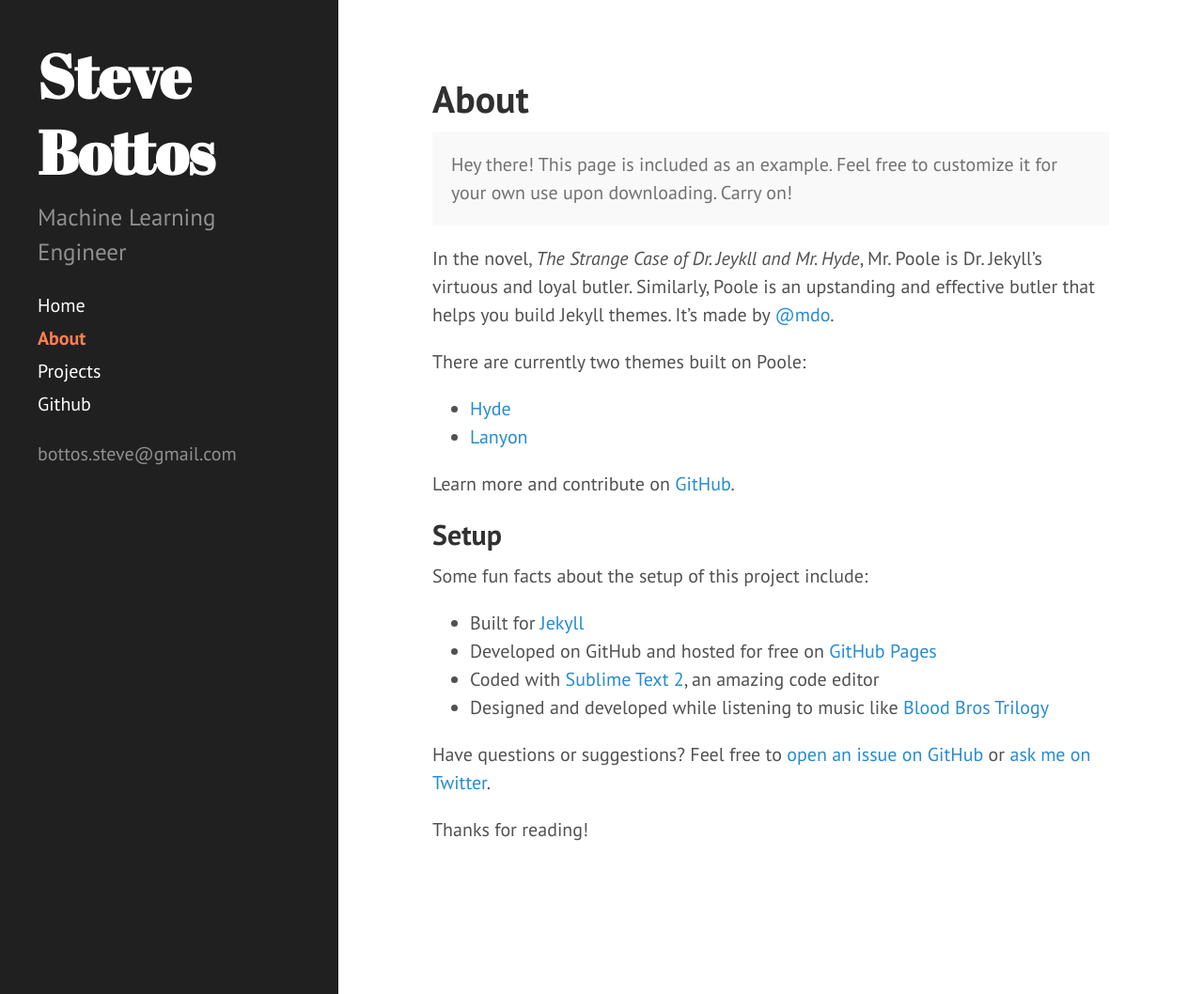
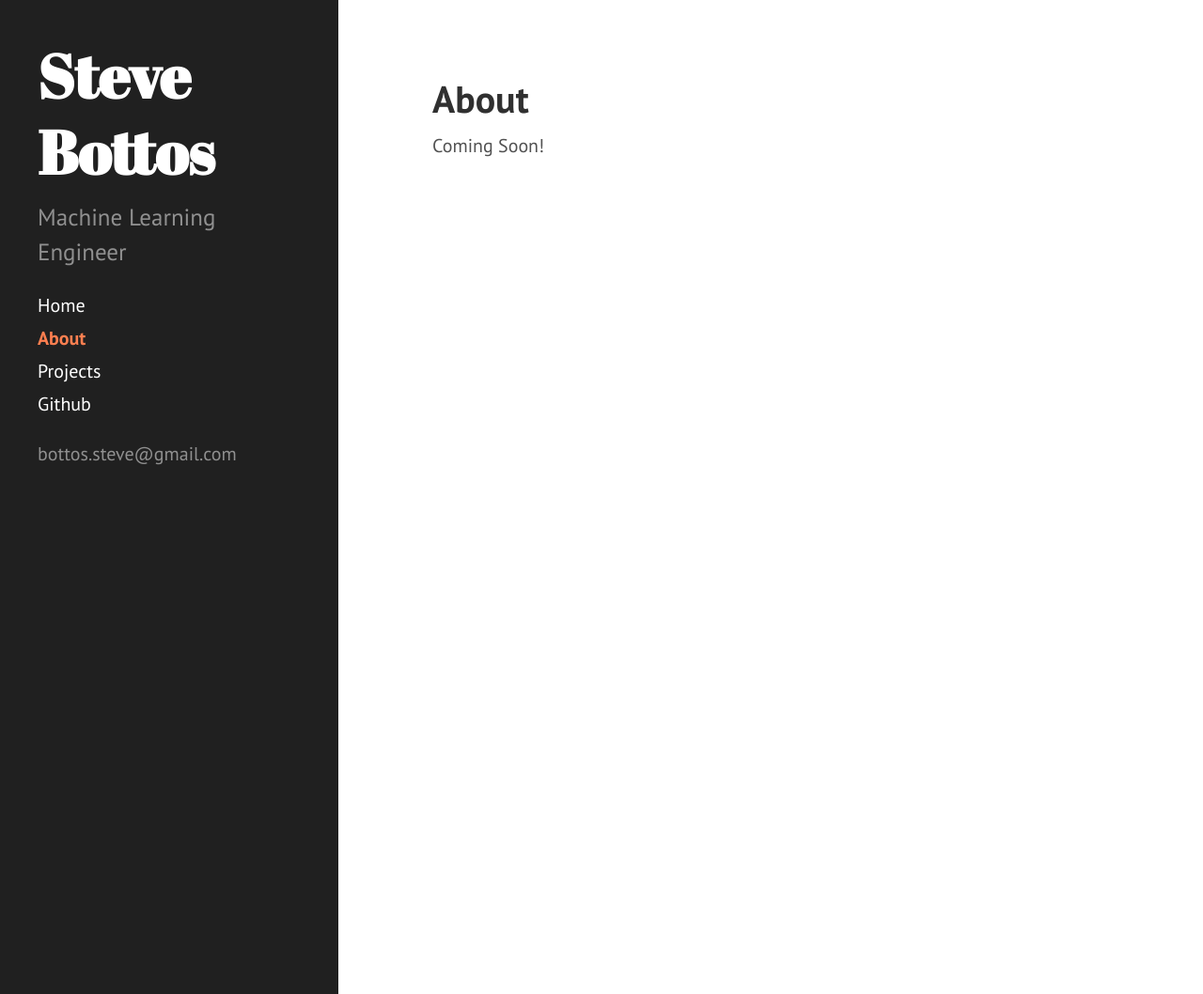
Before and after one commit to stevebottos/stevebottos.github.io, a Jekyll site: the page built from about.md, in a window 1280 px wide and 1058 px high. Shown: the whole window at 94% size. Built offline with Jekyll 4.4.1, drawn with Linux system fonts in a browser that asks for light colours.

Commit message:
Update about.md

```diff
--- a/about.md
+++ b/about.md
@@ -3,28 +3,4 @@
 title: About
 ---
 
-<p class="message">
-  Hey there! This page is included as an example. Feel free to customize it for your own use upon downloading. Carry on!
-</p>
-
-In the novel, *The Strange Case of Dr. Jeykll and Mr. Hyde*, Mr. Poole is Dr. Jekyll's virtuous and loyal butler. Similarly, Poole is an upstanding and effective butler that helps you build Jekyll themes. It's made by [@mdo](https://twitter.com/mdo).
-
-There are currently two themes built on Poole:
-
-* [Hyde](http://hyde.getpoole.com)
-* [Lanyon](http://lanyon.getpoole.com)
-
-Learn more and contribute on [GitHub](https://github.com/poole).
-
-## Setup
-
-Some fun facts about the setup of this project include:
-
-* Built for [Jekyll](http://jekyllrb.com)
-* Developed on GitHub and hosted for free on [GitHub Pages](https://pages.github.com)
-* Coded with [Sublime Text 2](http://sublimetext.com), an amazing code editor
-* Designed and developed while listening to music like [Blood Bros Trilogy](https://soundcloud.com/maddecent/sets/blood-bros-series)
-
-Have questions or suggestions? Feel free to [open an issue on GitHub](https://github.com/poole/issues/new) or [ask me on Twitter](https://twitter.com/mdo).
-
-Thanks for reading!
+Coming Soon!
```
